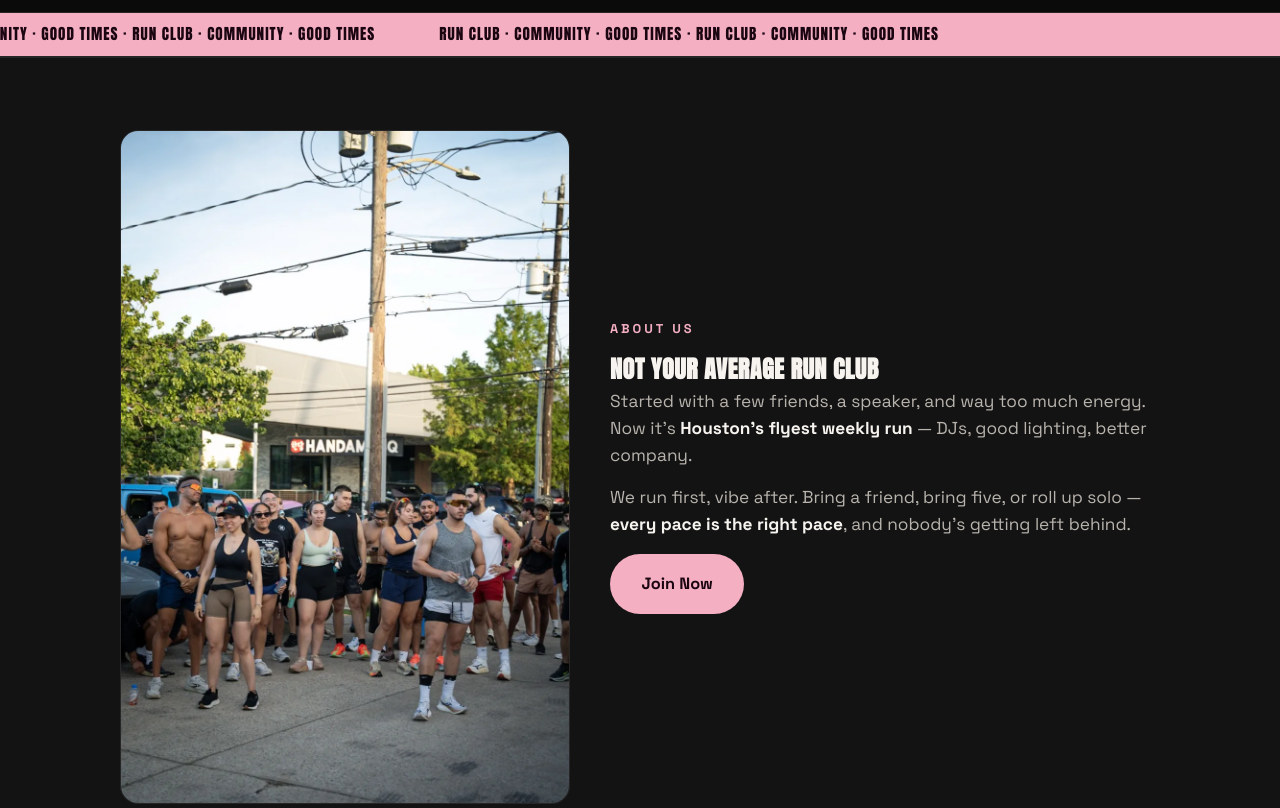
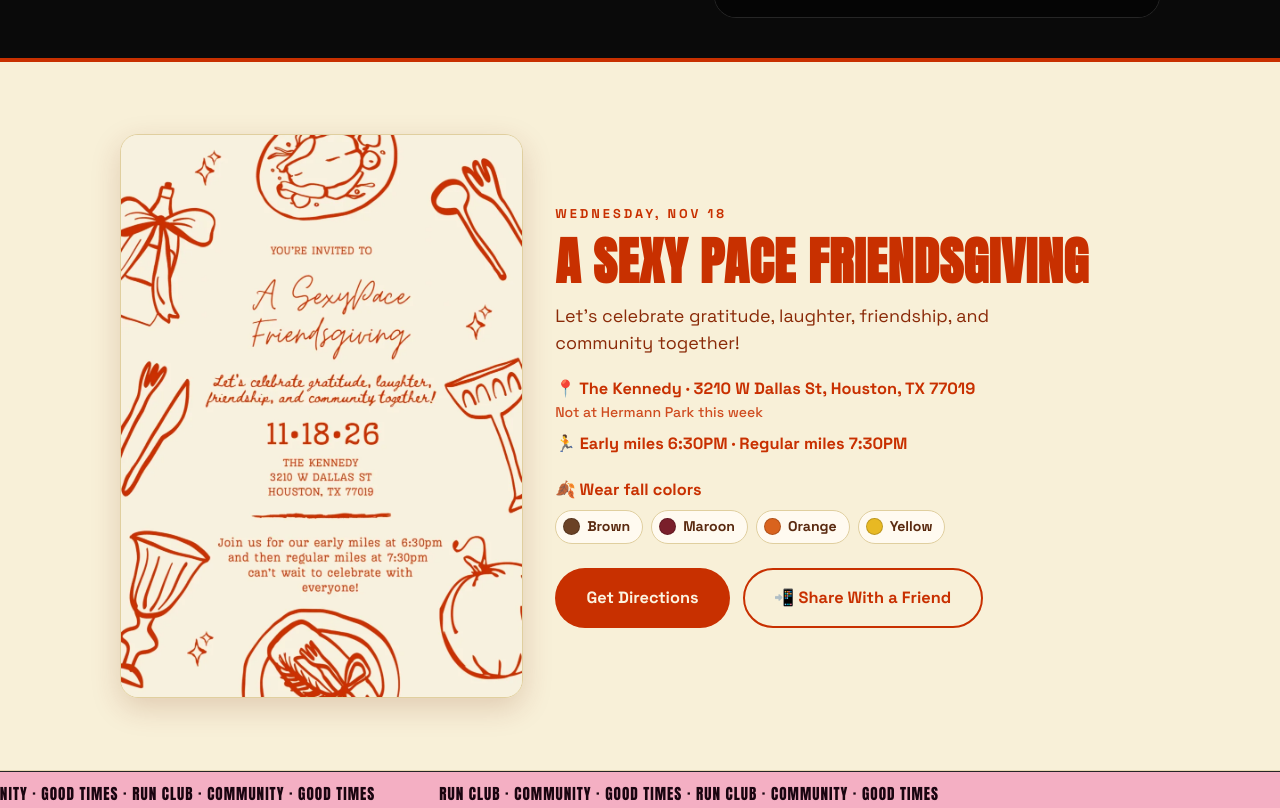
Before and after one commit to sexypacerunclub/sexypaceclub.github.io, a plain HTML site: page index.html in a window 1280 px wide. Shown: the part 762-1570 px from the top of the page. Drawn offline with Linux system fonts and the light colour scheme.

Commit message:
Add Friendsgiving (Wed Nov 18 at The Kennedy): banner + flyer section, fall colors (#49)
The Nov 18 run is a Friendsgiving at The Kennedy (3210 W Dallas St), not
Hermann Park: early miles 6:30, regular 7:30, wear fall colors.

- Location banner now carries it, with an optional fall-color variant
- New #friendsgiving section after the hero: the flyer, location with "Not at
  Hermann Park this week", times, brown/maroon/orange/yellow swatches, Get
  Directions, and a UTM-tagged Share button
- Fall palette (from the flyer) scoped to the banner + section; the rest of the
  site keeps the pink brand
- Both dated blocks hide themselves after Nov 18 via a reusable one-line
  data-expires script (-06:00: DST ended Nov 1); source still needs deleting
  afterwards (tracked in the decision log)

Co-authored-by: Claude Sonnet 5.5 <noreply@anthropic.com>

```diff
--- a/index.html
+++ b/index.html
@@ -291,6 +291,32 @@
     .location-banner-link strong { font-weight: 700; }
     .location-banner-link span { font-weight: 500; }
     .location-banner-link:hover { background: #fff; }
+    /* Optional seasonal variant: add class="fall" to #location-banner */
+    #location-banner.fall { background: linear-gradient(90deg, #b52d00, #c8400a); border-bottom-color: #7a1f00; }
+    #location-banner.fall .location-banner-link { color: #fbf3df; }
+    #location-banner.fall .location-banner-link:hover { background: rgba(0,0,0,0.12); }
+
+    /* Friendsgiving (Wed Nov 18) — palette lifted from the flyer: cream + burnt orange */
+    #friendsgiving { background: #f8f0d8; color: #c83000; border-top: 4px solid #c83000; border-bottom: 1px solid #e7d9b4; }
+    .fg-grid { display: grid; gap: 2rem; align-items: center; }
+    @media (min-width: 880px) { .fg-grid { grid-template-columns: 0.8fr 1.2fr; } }
+    .fg-flyer { order: 2; width: 100%; max-width: 440px; margin: 0 auto; border-radius: 18px; border: 1px solid #e0cf9f; box-shadow: 0 10px 30px rgba(120,40,0,0.18); }
+    @media (min-width: 880px) { .fg-flyer { order: 0; } }
+    #friendsgiving .eyebrow { color: #c83000; }
+    #friendsgiving h2 { color: #c83000; font-size: clamp(2.1rem, 6vw, 3.2rem); line-height: 1; }
+    .fg-tag { font-size: 1.12rem; margin: 0.9rem 0 1.2rem; max-width: 46ch; color: #8a2a08; }
+    .fg-facts { list-style: none; margin: 0 0 1.3rem; padding: 0; display: grid; gap: 0.45rem; font-size: 1.02rem; font-weight: 700; }
+    .fg-facts li small { display: block; font-weight: 500; font-size: 0.88rem; opacity: 0.85; }
+    .fg-dress { margin: 0 0 1.5rem; }
+    .fg-dress strong { display: block; margin-bottom: 0.5rem; font-size: 1.02rem; }
+    .fg-swatches { display: flex; flex-wrap: wrap; gap: 0.5rem; }
+    .fg-swatch { display: inline-flex; align-items: center; gap: 0.45rem; background: #fffaf0; border: 1px solid #e0cf9f; border-radius: 999px; padding: 0.35em 0.85em 0.35em 0.5em; font-size: 0.88rem; font-weight: 700; color: #5a2a10; }
+    .fg-swatch i { width: 1.05rem; height: 1.05rem; border-radius: 50%; border: 1px solid rgba(0,0,0,0.18); display: inline-block; }
+    .fg-actions { display: flex; flex-wrap: wrap; gap: 0.8rem; }
+    #friendsgiving .btn-primary { background: #c83000; color: #fbf3df; }
+    #friendsgiving .btn-primary:hover { background: #a82600; box-shadow: 0 8px 24px rgba(200,48,0,0.3); }
+    #friendsgiving .btn-ghost { color: #c83000; border-color: #c83000; }
+    #friendsgiving .btn-ghost:hover { background: #c83000; color: #fbf3df; }
 
     /* Permanent "jump to photos" banner, always visible under the nav */
     .photos-banner {
@@ -384,11 +410,14 @@
             in <div id="location-banner"> below the nav).
        OFF: data-location-banner="off" once the week is over — the markup
             stays in the file, hidden, ready to edit next time.
-     CURRENTLY ON for Wed Oct 21, 2026 (Fleet Feet Woodway). The banner
-     hides itself after its data-expires time (end of Oct 21, Central), so
-     it can't go stale — update data-expires along with the copy whenever
-     you reuse it; still flip this back to "off" afterwards to tidy up.
-     (Previous weeks: Oct 7 = Christian's Tailgate, White Oak.)
+     CURRENTLY ON for Wed Nov 18, 2026 (Friendsgiving at The Kennedy, with
+     class="fall" for the seasonal colors). Dated elements (this banner and
+     the #friendsgiving section) hide themselves after their data-expires
+     time (end of Nov 18, Central) via the little script right after each, so
+     they can't go stale on screen. That is client-side only: the text stays
+     in the page source until someone deletes it, so remove them after the
+     date (see DECISIONS.eng.md). When reusing: new copy + new data-expires.
+     (Previous weeks: Oct 7 Christian's Tailgate; Oct 21 Fleet Feet Woodway.)
      ============================================================ -->
 <body data-location-banner="on">
   <!-- Google Tag Manager (noscript) -->
@@ -417,21 +446,18 @@
        <body>. Sits first (above the photo banner) because
        showing up at the wrong place is the costliest thing a visitor can
        get wrong. The whole banner links to Google Maps. -->
-  <div id="location-banner" data-expires="2026-10-22T00:00:00-05:00">
-    <a class="wrap location-banner-link" href="https://www.google.com/maps/search/?api=1&amp;query=Fleet%20Feet%20Woodway%206590%20Woodway%20Dr%20Houston%20TX%2077057" target="_blank" rel="noopener" data-cta="location_banner">
-      <strong>📍 This Wed, Oct 21: Fleet Feet Woodway</strong>
-      <span>Early miles 6:30 · Meet up 7:00 · Start 7:30</span>
-      <span>6590 Woodway Dr — not Hermann Park →</span>
+  <div id="location-banner" class="fall" data-expires="2026-11-19T00:00:00-06:00">
+    <a class="wrap location-banner-link" href="https://www.google.com/maps/search/?api=1&amp;query=The%20Kennedy%203210%20W%20Dallas%20St%20Houston%20TX%2077019" target="_blank" rel="noopener" data-cta="location_banner">
+      <strong>🦃 Friendsgiving · This Wed, Nov 18</strong>
+      <span>📍 The Kennedy · not Hermann Park →</span>
+      <span>Wear fall colors 🍂 · Early miles 6:30 · Start 7:30</span>
     </a>
   </div>
   <script>
-    // Self-expiring: a dated banner must never outlive its date (the Oct 7
-    // one stayed up 12 days past it). Hides itself after data-expires.
-    (function () {
-      var b = document.getElementById('location-banner');
-      var t = b && Date.parse(b.getAttribute('data-expires'));
-      if (t && Date.now() > t) b.remove();
-    })();
+    // Self-expiring: a dated element must never outlive its date (the Oct 7
+    // banner stayed up 12 days past it). Hides the element just above this
+    // script after its data-expires. Copy this one-liner after any dated block.
+    (function (s) { var e = s.previousElementSibling, t = e && Date.parse(e.getAttribute('data-expires')); if (t && Date.now() > t) e.remove(); })(document.currentScript);
   </script>
 
   <!-- Permanent "jump to photos" banner — always visible. Mainly for
@@ -469,6 +495,42 @@
     </div>
   </header>
 
+  <!-- ============================================================
+       FRIENDSGIVING — Wed Nov 18, 2026. Dated: hides itself after its
+       data-expires (script right below); delete it from the file after
+       the date. Palette is the flyer's (cream #f8f0d8, burnt orange #c83000).
+       ============================================================ -->
+  <section id="friendsgiving" data-expires="2026-11-19T00:00:00-06:00">
+    <div class="wrap fg-grid">
+      <img class="fg-flyer" src="friendsgiving-2026-flyer.webp" alt="Invitation: A SexyPace Friendsgiving, 11-18-26 at The Kennedy, 3210 W Dallas St, Houston TX 77019. Early miles at 6:30pm, regular miles at 7:30pm." width="900" height="1261" loading="lazy" />
+      <div>
+        <span class="eyebrow">Wednesday, Nov 18</span>
+        <h2>A Sexy Pace Friendsgiving</h2>
+        <p class="fg-tag">Let's celebrate gratitude, laughter, friendship, and community together!</p>
+        <ul class="fg-facts">
+          <li>📍 The Kennedy · 3210 W Dallas St, Houston, TX 77019<small>Not at Hermann Park this week</small></li>
+          <li>🏃 Early miles 6:30PM · Regular miles 7:30PM</li>
+        </ul>
+        <div class="fg-dress">
+          <strong>🍂 Wear fall colors</strong>
+          <div class="fg-swatches">
+            <span class="fg-swatch"><i style="background:#6b4226"></i>Brown</span>
+            <span class="fg-swatch"><i style="background:#7a1f2b"></i>Maroon</span>
+            <span class="fg-swatch"><i style="background:#d9631e"></i>Orange</span>
+            <span class="fg-swatch"><i style="background:#e8b923"></i>Yellow</span>
+          </div>
+        </div>
+        <div class="fg-actions">
+          <a class="btn btn-primary" href="https://www.google.com/maps/search/?api=1&amp;query=The%20Kennedy%203210%20W%20Dallas%20St%20Houston%20TX%2077019" target="_blank" rel="noopener" data-cta="friendsgiving_directions">Get Directions</a>
+          <a class="btn btn-ghost" id="friendsgiving-share-btn" href="sms:?body=Friendsgiving%20with%20Sexy%20Pace%21%20%F0%9F%A6%83%20Wed%20Nov%2018%20at%20The%20Kennedy%20%283210%20W%20Dallas%20St%29%20%E2%80%94%20early%20miles%206%3A30%2C%20run%20at%207%3A30.%20Wear%20fall%20colors%20%F0%9F%8D%82%20Not%20at%20the%20park%20this%20week%21%20https%3A%2F%2Fsexypacerunningclub.com%2F%3Futm_source%3Dsexypacerunningclub.com%26utm_medium%3Dshare%26utm_campaign%3Dfriendsgiving_2026%26utm_content%3Dshare_button%23friendsgiving" data-cta="friendsgiving_share">📲 Share With a Friend</a>
+        </div>
+      </div>
+    </div>
+  </section>
+  <script>
+    (function (s) { var e = s.previousElementSibling, t = e && Date.parse(e.getAttribute('data-expires')); if (t && Date.now() > t) e.remove(); })(document.currentScript);
+  </script>
+
   <script>
     // Reusable share-button wiring: the href is always a working sms:
     // fallback (works with no JS, any browser). Where the Web Share API
@@ -484,6 +546,12 @@
         });
       }
     }
+
+    wireShareButton('friendsgiving-share-btn', {
+      title: 'A Sexy Pace Friendsgiving',
+      text: 'Friendsgiving with Sexy Pace! 🦃 Wed Nov 18 at The Kennedy (3210 W Dallas St) — early miles 6:30, run at 7:30. Wear fall colors 🍂 Not at the park this week!',
+      url: 'https://sexypacerunningclub.com/?utm_source=sexypacerunningclub.com&utm_medium=share&utm_campaign=friendsgiving_2026&utm_content=share_button#friendsgiving'
+    });
 
     wireShareButton('hero-share-btn', {
       title: 'Sexy Pace Running Club',
```
Also changed, not shown: friendsgiving-2026-flyer.webp (added), 1 other file.
